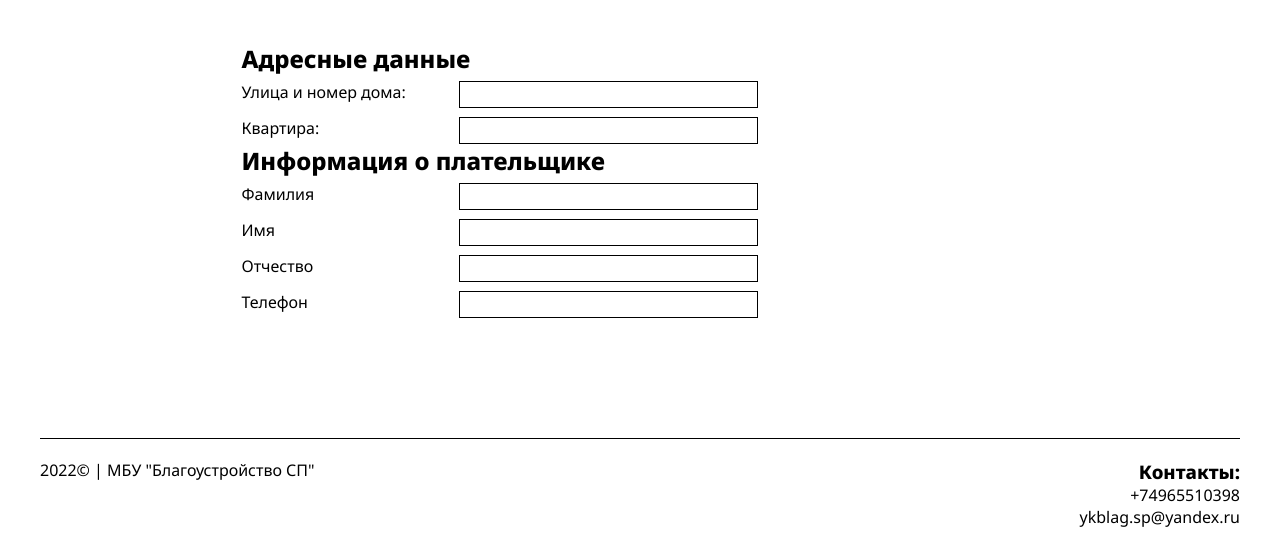
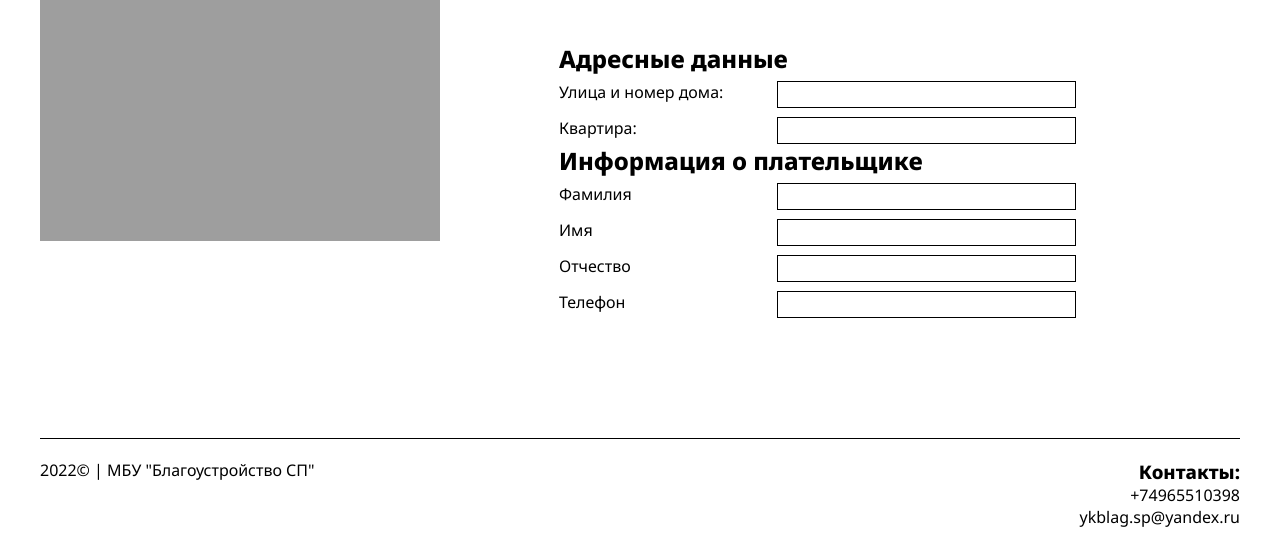
Before and after one commit to genjy1/pp08_blagoustroistvo, a plain HTML site: page account.html in a window 1280 px wide. Shown: the part 327-875 px from the top of the page. Drawn offline with Linux system fonts and the light colour scheme; the site is published under a folder, as on GitHub Pages, so addresses that start at the root find nothing.

Commit message:
Update account.html

```diff
--- a/account.html
+++ b/account.html
@@ -39,7 +39,7 @@
     <main class="main content">
         <div class="main__wrapper">
             <div class="img__wrapper">
-                <img src="/img/online-payment-security-concept-3d-phone-and-bill.png" alt="Payment" class="main-img">
+                <img src="./img/online-payment-security-concept-3d-phone-and-bill.png" alt="Payment" class="main-img">
             </div>
             <div class="userdata__wrapper">
                 <h1 class="userdata-heading">Оплачивайте счета онлайн!</h1>
```
